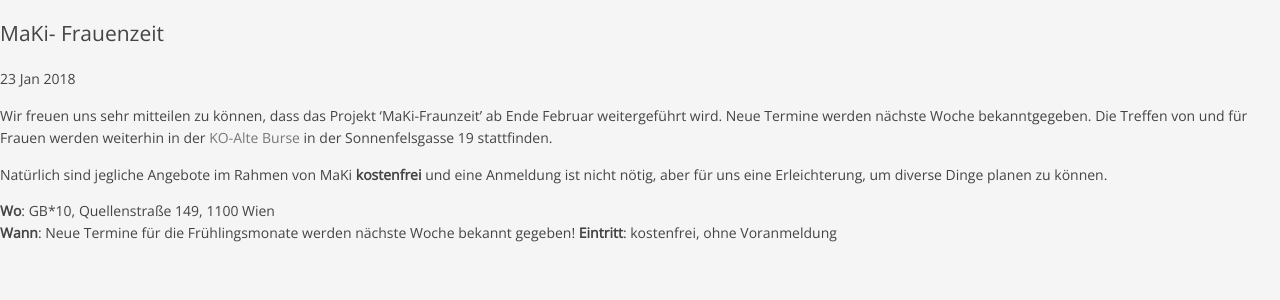
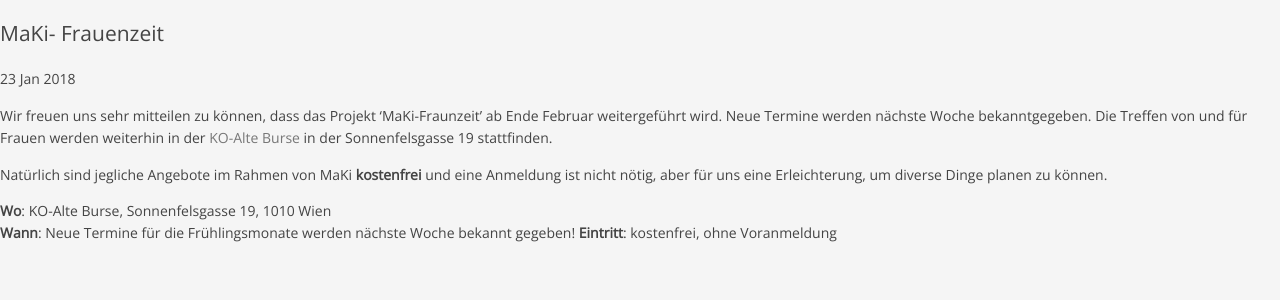
Before and after one commit to pinverein/anna-laura, a Jekyll site: the page built from _posts/de/news/2018-01-23-de_Tanzkurs II_Voguing.md, in a window 1280 px wide. Shown: the top 300 px of the page. Built offline with Jekyll 4.4.1, drawn with Linux system fonts in a browser that asks for light colours; comment, search, counter and statistics services are not loaded.

Commit message:
Update 2018-01-23-de_Tanzkurs II_Voguing.md

```diff
--- a/_posts/de/news/2018-01-23-de_Tanzkurs II_Voguing.md
+++ b/_posts/de/news/2018-01-23-de_Tanzkurs II_Voguing.md
@@ -12,6 +12,6 @@ Wir freuen uns sehr mitteilen zu können, dass das Projekt 'MaKi-Fraunzeit' ab E
 Natürlich sind jegliche Angebote im Rahmen von MaKi **kostenfrei** und eine Anmeldung ist nicht nötig, aber für uns eine Erleichterung, um diverse Dinge planen zu können.
 
 
-**Wo**: GB*10, Quellenstraße 149, 1100 Wien
+**Wo**: KO-Alte Burse, Sonnenfelsgasse 19, 1010 Wien
 **Wann**: Neue Termine für die Frühlingsmonate werden nächste Woche bekannt gegeben!
 **Eintritt**: kostenfrei, ohne Voranmeldung
```
